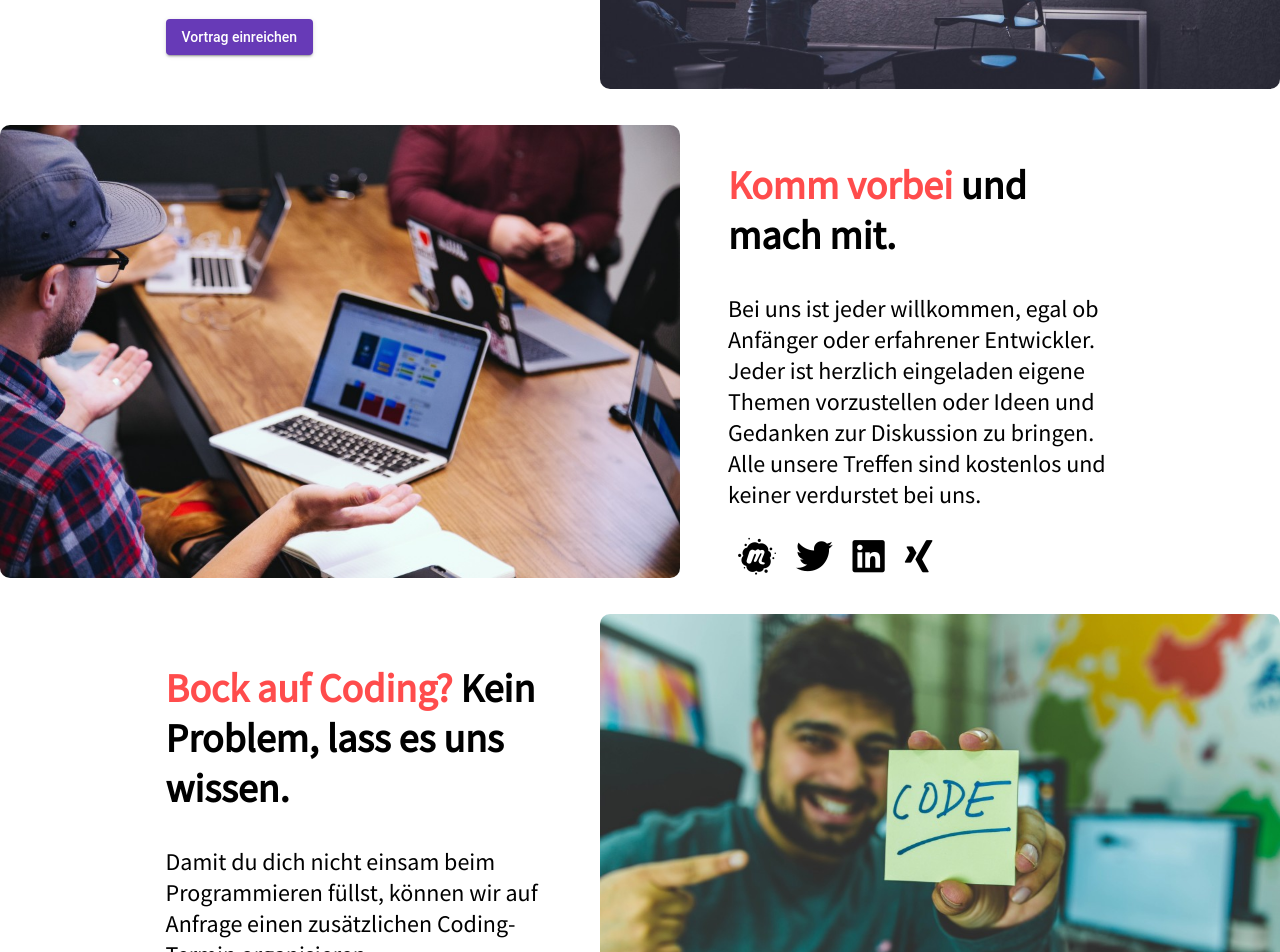
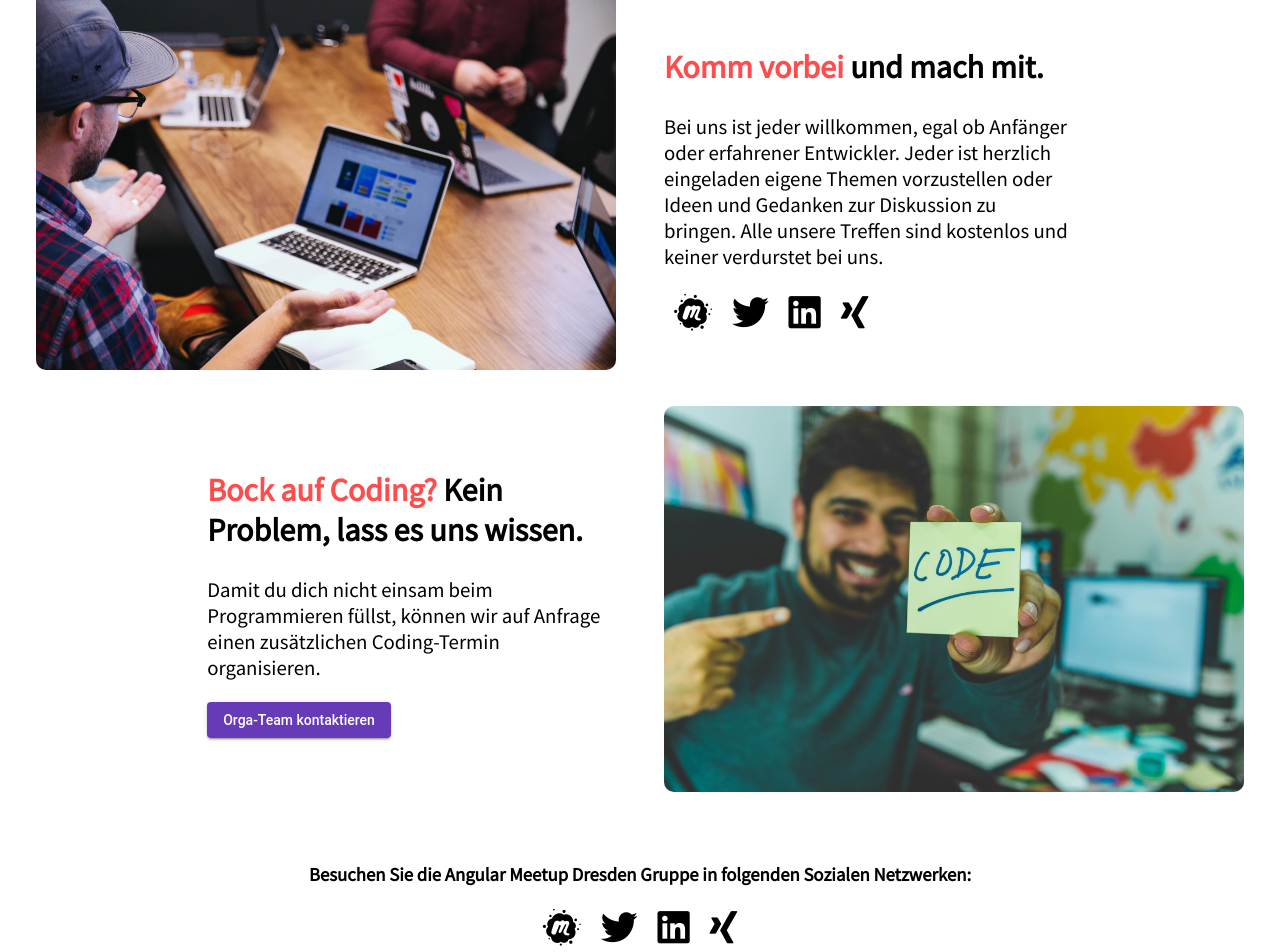
Before and after one commit to gregor-doroschenko/angular-dresden-website, an Angular app: page / in a window 1280 px wide. Shown: the part 1760-2712 px from the top of the page. Built offline with nearby package versions, Linux system fonts and the light colour scheme.

Commit message:
make promo more responsive

```diff
--- a/src/app/app.component.scss
+++ b/src/app/app.component.scss
@@ -12,6 +12,7 @@
     display: grid;
     justify-items: center;
     margin: 1em;
+    text-align: center;
   }
 }
 
--- a/src/app/components/description/description.component.html
+++ b/src/app/components/description/description.component.html
@@ -6,12 +6,12 @@
   </p>
 </div>
 <div class="promotion-block">
-  <div class="promotion-image">
+  <div class="promotion-image promotion-image-left">
     <img src="/assets/img/meetup-discussion.jpg"
          alt="People are duscussing"
          width="680px">
   </div>
-  <div class="promotion-text">
+  <div class="promotion-text promotion-text-right">
     <h2>
       <span class="red">Lerne andere Angular-Fans</span> und tausche dich mit ihnen aus.
     </h2>
@@ -28,7 +28,7 @@
   </div>
 </div>
 <div class="promotion-block">
-  <div class="promotion-text">
+  <div class="promotion-text promotion-text-left">
     <h2>
       <span class="red">Teile dein Wissen</span> und lerne was neues.
     </h2>
@@ -45,19 +45,19 @@
          target="_blank">Vortrag einreichen</a>
     </p>
   </div>
-  <div class="promotion-image">
+  <div class="promotion-image promotion-image-right">
     <img src="/assets/img/meetup-speaker.jpg"
          alt="Boy is talking to people"
          width="680px">
   </div>
 </div>
 <div class="promotion-block">
-  <div class="promotion-image">
+  <div class="promotion-image promotion-image-left">
     <img src="/assets/img/meetup-guest.jpg"
          alt="Boy is discussing"
          width="680px">
   </div>
-  <div class="promotion-text">
+  <div class="promotion-text promotion-text-right">
     <h2>
       <span class="red">Komm vorbei</span> und mach mit.
     </h2>
@@ -70,7 +70,7 @@
   </div>
 </div>
 <div class="promotion-block">
-  <div class="promotion-text">
+  <div class="promotion-text promotion-text-left">
     <h2>
       <span class="red">Bock auf Coding?</span> Kein Problem, lass es uns wissen.
     </h2>
@@ -85,7 +85,7 @@
          target="_blank">Orga-Team kontaktieren</a>
     </p>
   </div>
-  <div class="promotion-image">
+  <div class="promotion-image promotion-image-right">
     <img src="/assets/img/meetup-code.jpg"
          alt="Notice with code"
          width="680px">
--- a/src/app/components/description/description.component.scss
+++ b/src/app/components/description/description.component.scss
@@ -32,15 +32,31 @@
   align-items: center;
   display: grid;
   grid-template-columns: 1fr 1fr;
+  grid-template-areas:
+    'promo-image-left promo-text-right'
+    'promo-text-left promo-image-right';
   grid-column-gap: 3em;
   justify-items: center;
   margin-bottom: 2em;
 
   .promotion-image {
+
+    &.promotion-image-left {
+      grid-area: promo-image-left;
+    }
+
+    &.promotion-image-right {
+      grid-area: promo-image-right;
+    }
+
     &:first-child {
       justify-self: right;
 
       @include mobile {
+        justify-self: auto;
+      }
+
+      @include tablet {
         justify-self: auto;
       }
     }
@@ -51,6 +67,10 @@
       @include mobile {
         justify-self: auto;
       }
+
+      @include tablet {
+        justify-self: auto;
+      }
     }
 
     img {
@@ -59,16 +79,33 @@
       @include mobile {
         width: 360px;
       }
+
+      @include laptop {
+        width: 580px;
+      }
     }
   }
 
   .promotion-text {
     width: 70%;
+    grid-area: promo-text;
+
+    &.promotion-text-left {
+      grid-area: promo-text-left;
+    }
+
+    &.promotion-text-right {
+      grid-area: promo-text-right;
+    }
 
     &:first-child {
       justify-self: right;
 
       @include mobile {
+        justify-self: auto;
+      }
+
+      @include tablet {
         justify-self: auto;
       }
     }
@@ -79,6 +116,10 @@
       @include mobile {
         justify-self: auto;
       }
+
+      @include tablet {
+        justify-self: auto;
+      }
     }
 
     h2 {
@@ -87,12 +128,20 @@
       @include mobile {
         font-size: 1.7em;
       }
+
+      @include laptop {
+        font-size: 2em;
+      }
     }
 
     p {
       font-size: 1.5em;
 
       @include mobile {
+        font-size: 1.3em;
+      }
+
+      @include laptop {
         font-size: 1.3em;
       }
     }
@@ -104,7 +153,25 @@
 
   @include mobile {
     grid-template-columns: 1fr;
+    grid-template-areas:
+      'promo-image-left'
+      'promo-text-right'
+      'promo-image-right'
+      'promo-text-left';
     grid-column-gap: 0;
-    margin: 0 auto 2em auto;
+  }
+
+  @include tablet {
+    grid-template-columns: 1fr;
+    grid-template-areas:
+      'promo-image-left'
+      'promo-text-right'
+      'promo-image-right'
+      'promo-text-left';
+    grid-column-gap: 0;
+  }
+
+  @include laptop {
+    margin: 2em;
   }
 }
```
